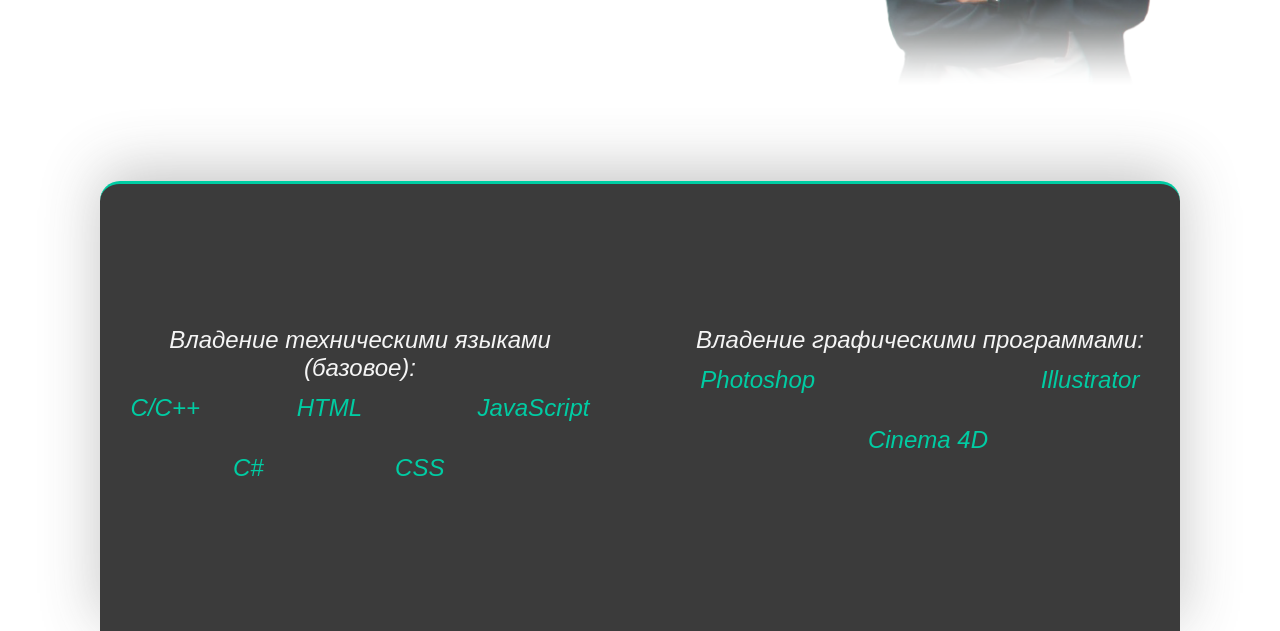
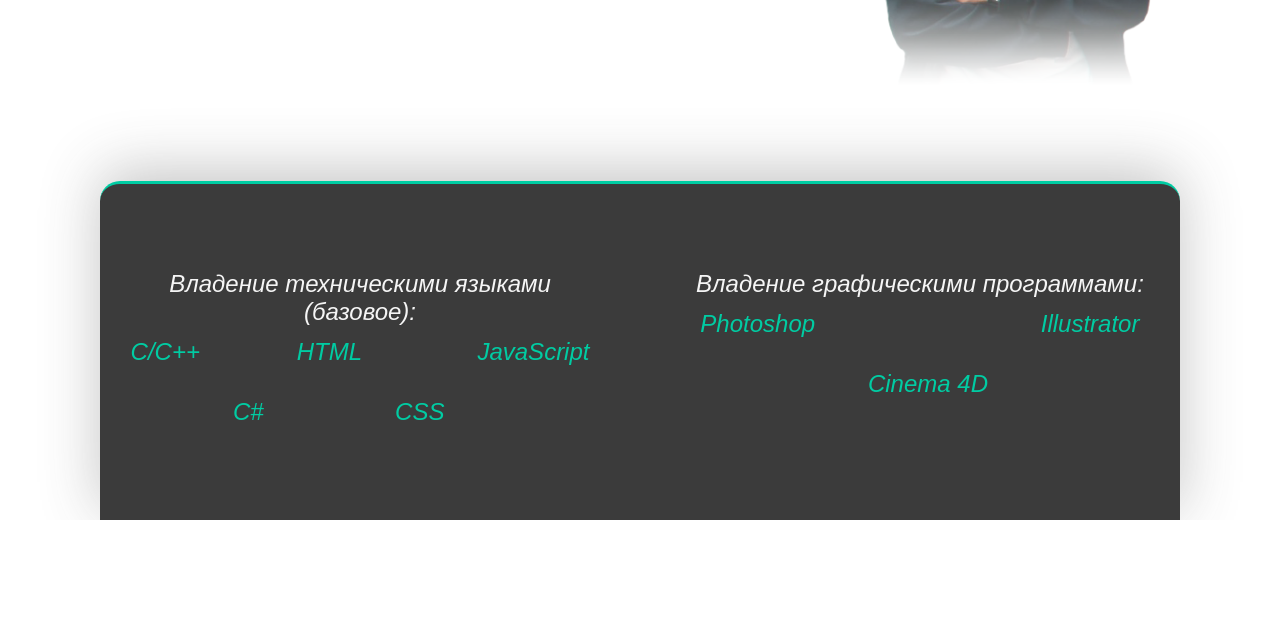
Before and after one commit to PRaymium/praymium.github.io, a plain HTML site: page index.html in a window 1280 px wide. Shown: the part 449-1080 px from the top of the page. After the commit the page ends 969 px from the top, so only its background shows below. Drawn offline with Linux system fonts and the light colour scheme; a web font is replaced by a local one.

Commit message:
height is 969px

```diff
--- a/style.css
+++ b/style.css
@@ -74,7 +74,7 @@ body
 {
     width: 100%;
     max-width: 1080px;
-    height: 1080px;
+    height: 969px;
     margin: 0 auto;
 }
 
@@ -248,7 +248,7 @@ body
 
 .skills
 {
-    height: 450px;
+    height: 339px;
     width: 100%;
     display: flex;
     justify-content: center;
```
